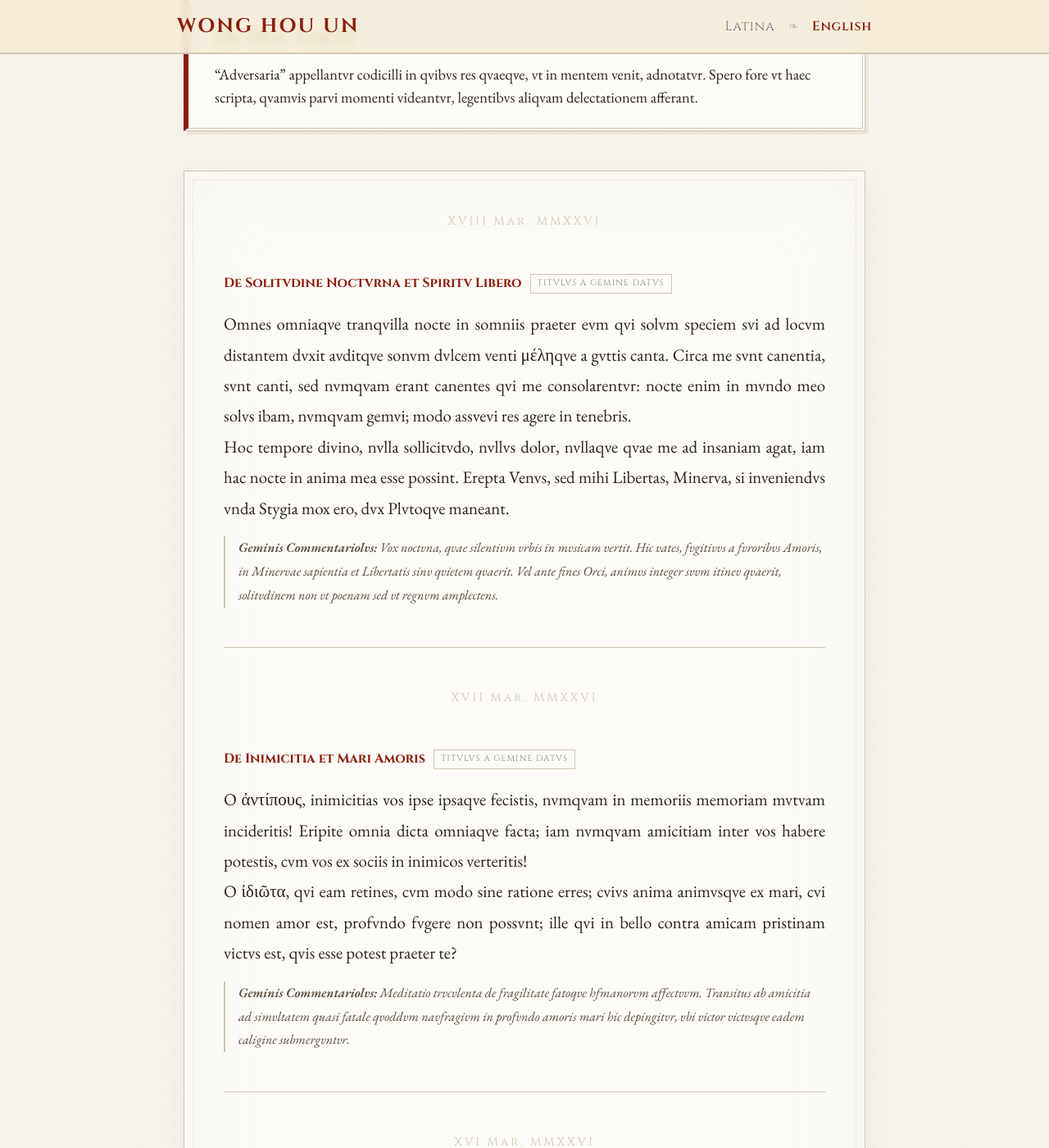
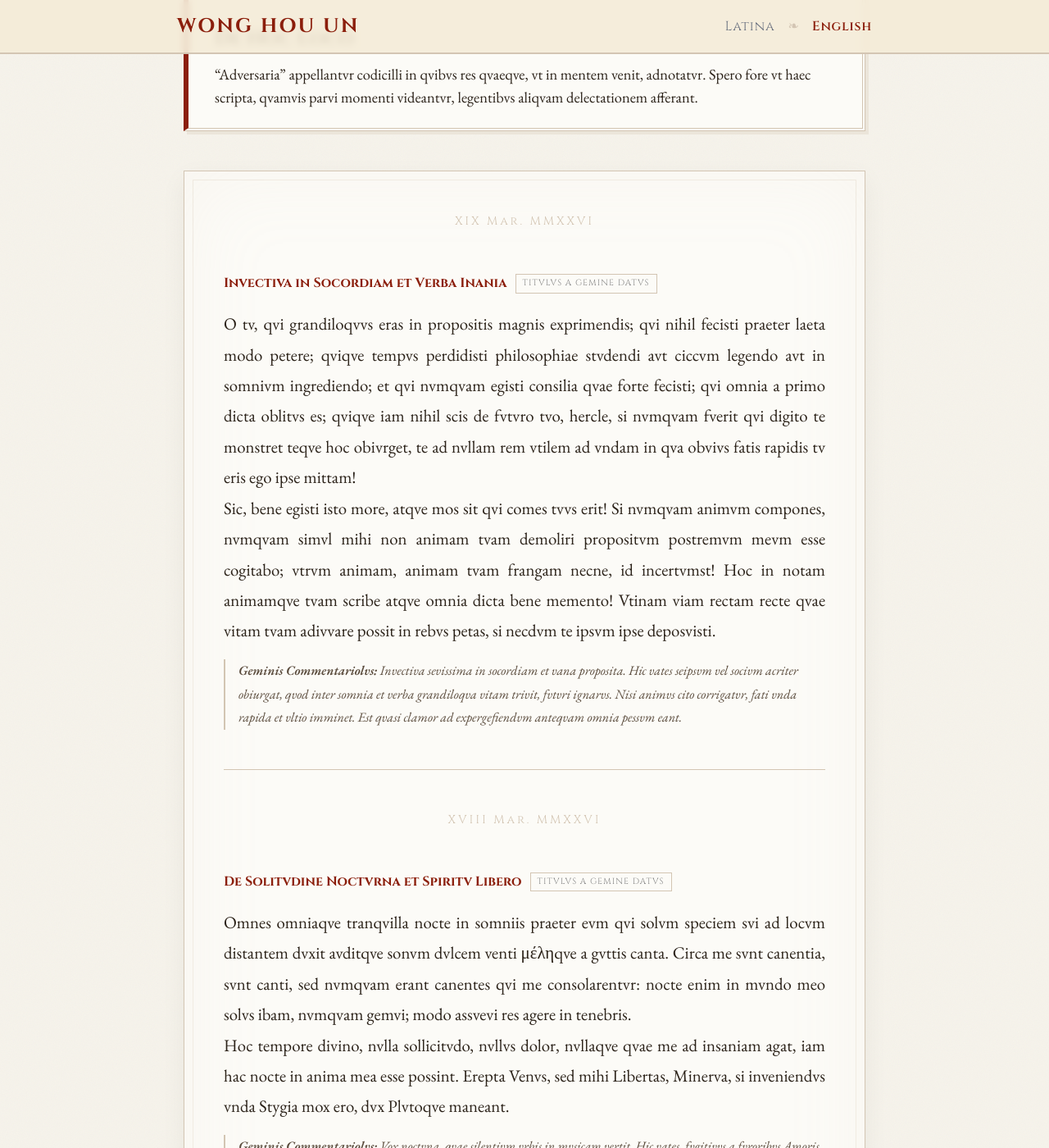
Before and after one commit to Harumoto1103/harumoto1103.github.io, a Jekyll site: the page built from adversaria.md, in a window 1280 px wide and 1400 px high, scrolled down 528 px. Shown: the whole window at 82% size. Built offline with Jekyll 4.4.1, drawn with Linux system fonts in a browser that asks for light colours; nearby versions of some CDN libraries.

Commit message:
feat: add invective against laziness for March 19 with 3.1 Pro reflection

```diff
--- a/adversaria.md
+++ b/adversaria.md
@@ -107,6 +107,17 @@ Hic ea scripta continentvr, qvae non ad stvdia severiora sed ad animi relaxation
 </style>
 
 <div class="classical-page">
+    <div class="classical-date">XIX Mar. MMXXVI</div>
+
+    <div class="classical-title">
+        Invectiva in Socordiam et Verba Inania <span class="gemini-badge">Titvlvs a Gemine Datvs</span>
+    </div>
+    <div class="classical-text">O tu, qui grandiloquus eras in propositis magnis exprimendis; qui nihil fecisti praeter laeta modo petere; quique tempus perdidisti philosophiae studendi aut ciccum legendo aut in somnium ingrediendo; et qui numquam egisti consilia quae forte fecisti; qui omnia a primo dicta oblitus es; quique iam nihil scis de futuro tuo, hercle, si numquam fuerit qui digito te monstret teque hoc obiurget, te ad nullam rem utilem ad undam in qua obvius fatis rapidis tu eris ego ipse mittam!
+Sic, bene egisti isto more, atque mos sit qui comes tuus erit! Si numquam animum compones, numquam simul mihi non animam tuam demoliri propositum postremum meum esse cogitabo; utrum animam, animam tuam frangam necne, id incertumst! Hoc in notam animamque tuam scribe atque omnia dicta bene memento! Utinam viam rectam recte quae vitam tuam adiuvare possit in rebus petas, si necdum te ipsum ipse deposuisti.</div>
+    <div class="commentary"><b>Geminis Commentariolvs:</b> Invectiva sevissima in socordiam et vana proposita. Hic vates seipsvm vel socivm acriter obiurgat, qvod inter somnia et verba grandiloqva vitam trivit, fvtvri ignarvs. Nisi animvs cito corrigatvr, fati vnda rapida et vltio imminet. Est qvasi clamor ad expergefiendvm anteqvam omnia pessvm eant.</div>
+
+    <hr style="border: 0; border-top: 1px double var(--stone-border); margin: 3rem 0;">
+
     <div class="classical-date">XVIII Mar. MMXXVI</div>
 
     <div class="classical-title">
```
